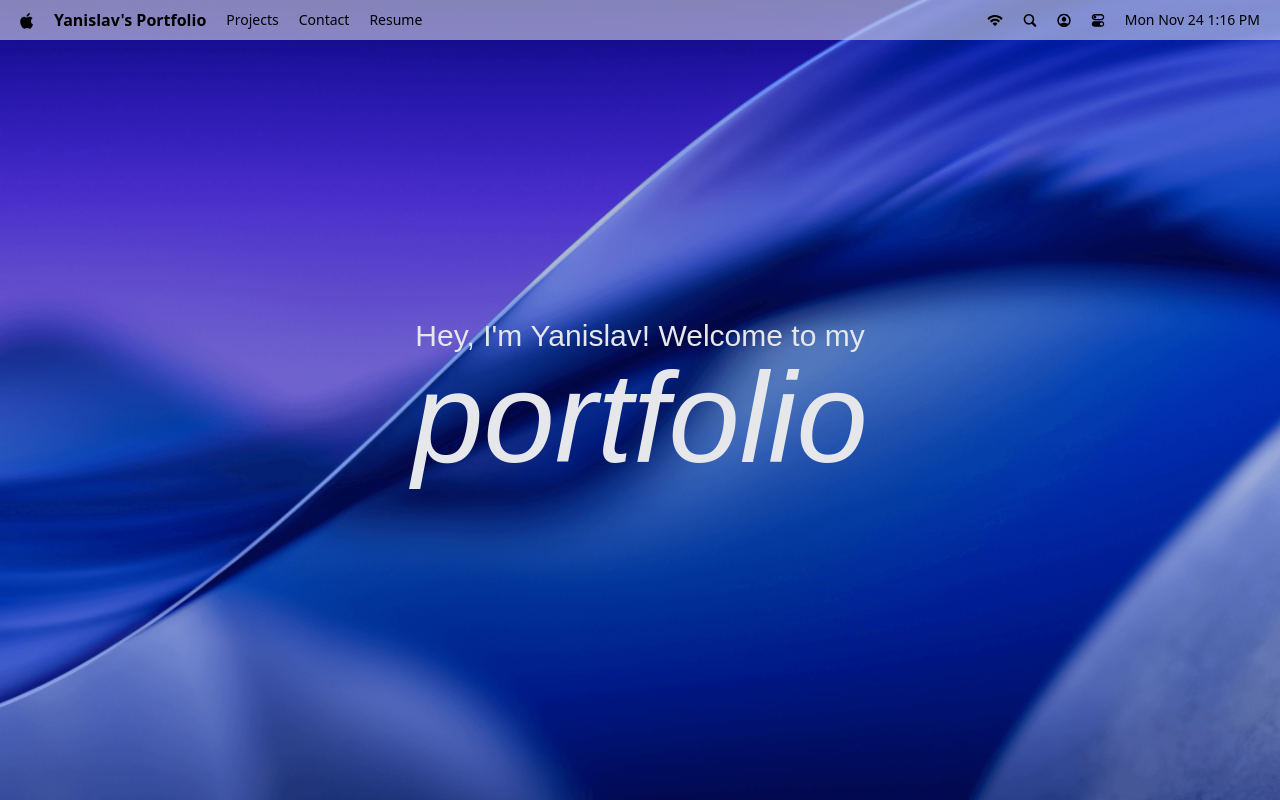
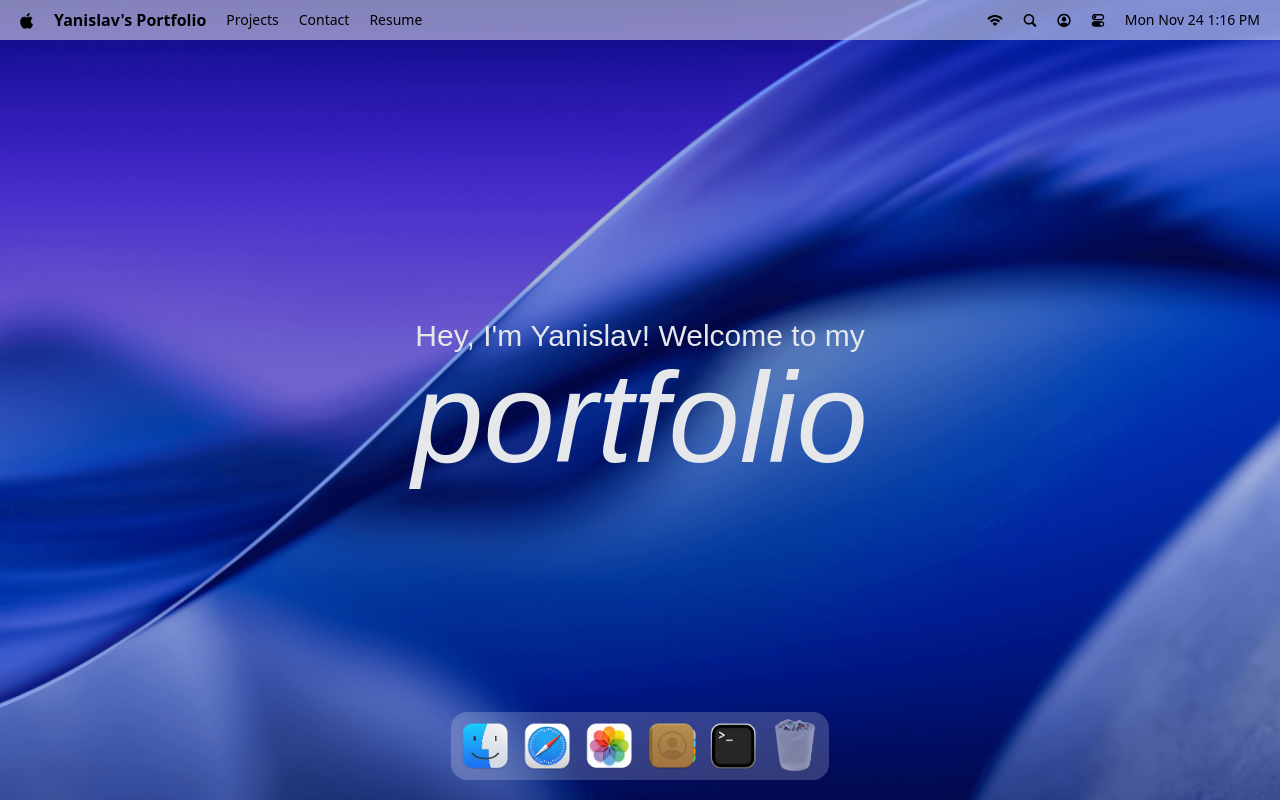
Before and after one commit to yanislavpanayotov1/MacOs_Portfolio, a React (Vite) app: page / in a window 1280 px wide. Built offline with nearby package versions, Linux system fonts and the light colour scheme; a web font is replaced by a local one.

Commit message:
implement dock presentation

```diff
--- a/package.json
+++ b/package.json
@@ -18,6 +18,7 @@
     "lucide-react": "^0.554.0",
     "react": "^19.2.0",
     "react-dom": "^19.2.0",
+    "react-tooltip": "^5.30.0",
     "tailwindcss": "^4.1.17"
   },
   "devDependencies": {
--- a/src/App.jsx
+++ b/src/App.jsx
@@ -1,11 +1,12 @@
 import React from 'react'
-import { NavBar, Welcome } from "#components"
+import { NavBar, Welcome, Dock } from "#components"
 
 const App = () => {
   return (
     <main>
        <NavBar/>
        <Welcome/>
+       <Dock/>
     </main>
   )
 }
--- /dev/null
+++ b/src/components/Dock.jsx
@@ -0,0 +1,80 @@
+import React from 'react'
+import {Tooltip} from 'react-tooltip'
+import {dockApps} from '#constants/index.js'
+import { useGSAP } from '@gsap/react';
+import { gsap } from "gsap";
+
+const Dock = () => {
+    const dockRef = React.useRef(null);
+
+    useGSAP(() => {
+        const dock = dockRef.current;
+        if (!dock) return;
+
+        const icons = dock.querySelectorAll('.dock-icon');
+
+        const animateIcons = (mousex) => {
+            const {left} = dock.getBoundingClientRect();
+            icons.forEach(icon => {
+                const {left: l, width: w} = icon.getBoundingClientRect();
+                const center = l - left + w / 2;
+                const distance = Math.abs(mousex - center);
+                const intensity = Math.exp(-(distance ** 2.5) / 20000);
+                gsap.to(icon, {duration: 0.25, ease: 'power2.out',
+                    scale: 1 + 0.25 * intensity,
+                    y: -15 * intensity,
+                    duration: 0.20,
+                    ease: 'power2.out'
+                });
+            });
+        };
+        const handleMouseMove = (e) => {
+            const {left} = dock.getBoundingClientRect()
+            animateIcons(e.clientX - left);
+        }
+        const resetIcons = () => {
+            icons.forEach(icon => {
+                gsap.to(icon, {duration: 0.3, ease: 'power1.out',
+                    scale: 1,
+                    y: 0
+                });
+            });
+            dock.addEventListener('mousemove', handleMouseMove);
+        };
+
+        dock.addEventListener('mousemove', handleMouseMove);
+        dock.addEventListener('mouseleave', resetIcons);
+
+        return () => {
+            dock.removeEventListener('mousemove', handleMouseMove);
+            dock.removeEventListener('mouseleave', resetIcons);
+
+        }
+    }, []);
+    const toggleApp = (app) => {
+
+    }
+  return <section id='dock'>
+    <div ref={dockRef} className='dock-container'>
+        {dockApps.map(({id, name, icon, canOpen}) => (
+            <div key={id ?? name} className='relative flex justify-center'>
+                <button type='button' className='dock-icon'
+                aria-label={name}
+                data-tooltip-id = "dock-tooltip"
+                data-tooltip-content={name}
+                data-tooltip-delay-show={150}
+                disabled={!canOpen}
+                onClick={() => toggleApp({id, canOpen})}
+                >
+                    <img src={`/images/${icon}`} alt={name}
+                    loading='lazy'
+                    className={canOpen ? '' : 'opacity-50 cursor-not-allowed'}/>
+                </button>
+            </div>
+        ))}
+        <Tooltip id="dock-tooltip" place="top" className="tooltip"/>
+    </div>
+  </section>
+}
+
+export default Dock
--- a/src/components/Welcome.jsx
+++ b/src/components/Welcome.jsx
@@ -73,7 +73,7 @@
         <h1 ref={titleRef}>{renderText("portfolio", 'text-9xl italic font-georama')}</h1>
 
         <div className='small-screen'>
-            <p>This Portfolio is designed for desktop/table screens only.</p>
+            <p>This Portfolio is designed for desktop/tablet screens only.</p>
         </div>
   </section>
 }
--- a/src/components/index.js
+++ b/src/components/index.js
@@ -1,4 +1,5 @@
 import NavBar from '#components/NavBar'
 import Welcome from '#components/Welcome'
+import Dock from '#components/Dock'
 
-export {NavBar, Welcome}
+export {NavBar, Welcome , Dock}
```
Also changed, not shown: 1 other file (tests, documents, lock files or other folders).
